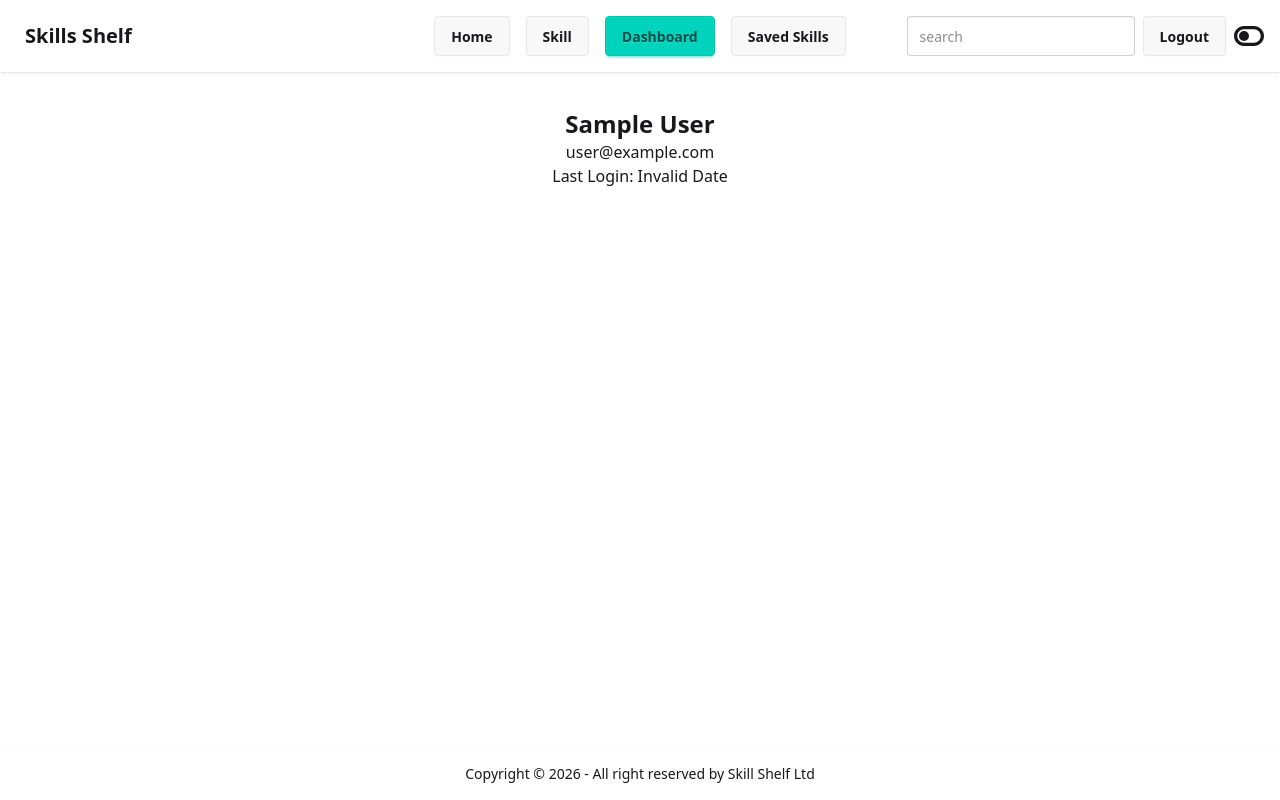
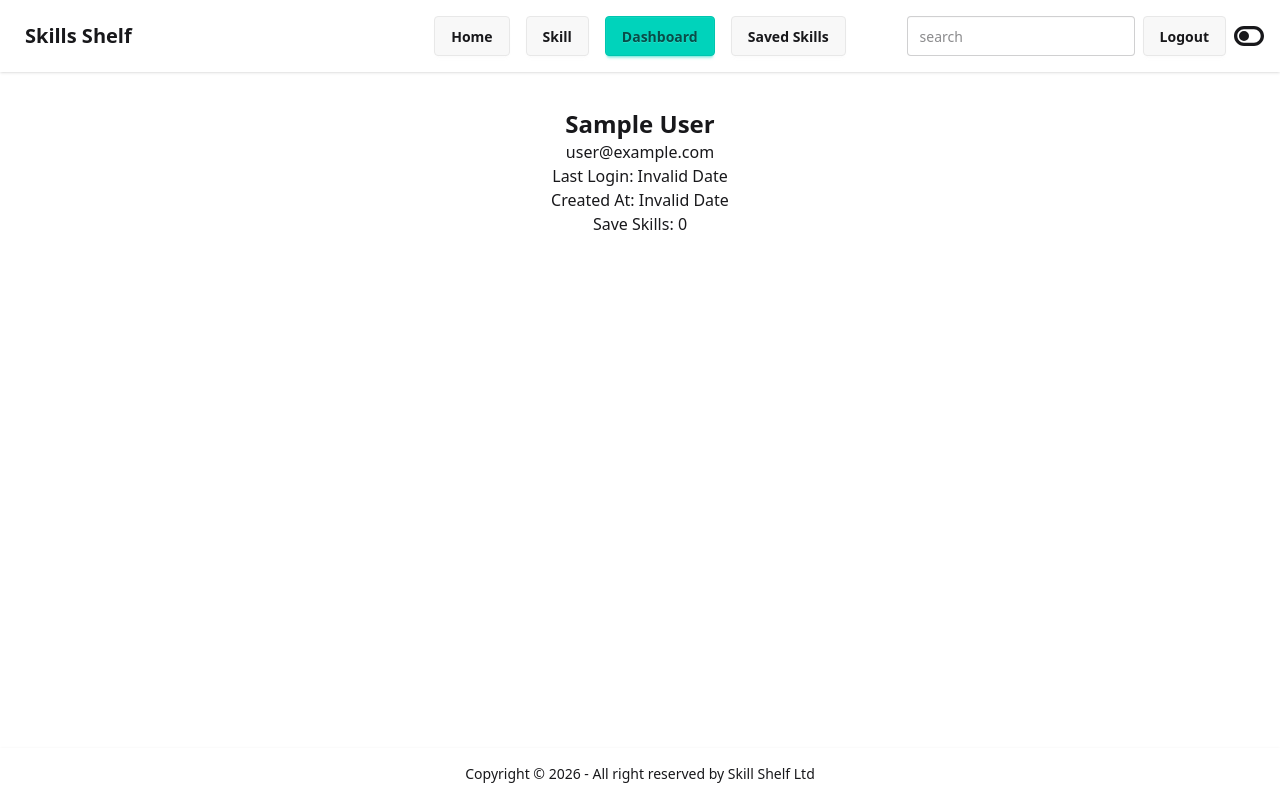
Before and after one commit to anikshajol/skill-shelf, a React (Vite) app: page /dashboard in a window 1280 px wide. Built offline with nearby package versions, Linux system fonts and the light colour scheme; no server answers; sample sign-in values are in the browser's storage.

Commit message:
dashboard complete as normal

```diff
--- a/src/Pages/Dashboard.jsx
+++ b/src/Pages/Dashboard.jsx
@@ -2,15 +2,22 @@ import React, { useContext } from "react";
 import { AuthContext } from "../Context/Context";
 
 const Dashboard = () => {
-  const { user } = useContext(AuthContext);
-  console.log(user);
-  const lastLogin = new Date(user.metadata.lastSignInTime).toLocaleDateString();
+  const { user, saveSkill } = useContext(AuthContext);
+  // console.log(user);
+  const lastLogin = new Date(
+    user?.metadata?.lastSignInTime
+  ).toLocaleDateString();
+  const creationDate = new Date(
+    user?.metadata?.creationTime
+  ).toLocaleDateString();
 
   return (
     <div className="w-1/2 mx-auto text-center">
       <h2 className="text-2xl font-bold">{user.displayName}</h2>
       <p>{user.email}</p>
       <p>Last Login: {lastLogin}</p>
+      <p>Created At: {creationDate}</p>
+      <p>Save Skills: {saveSkill.length}</p>
     </div>
   );
 };
```
